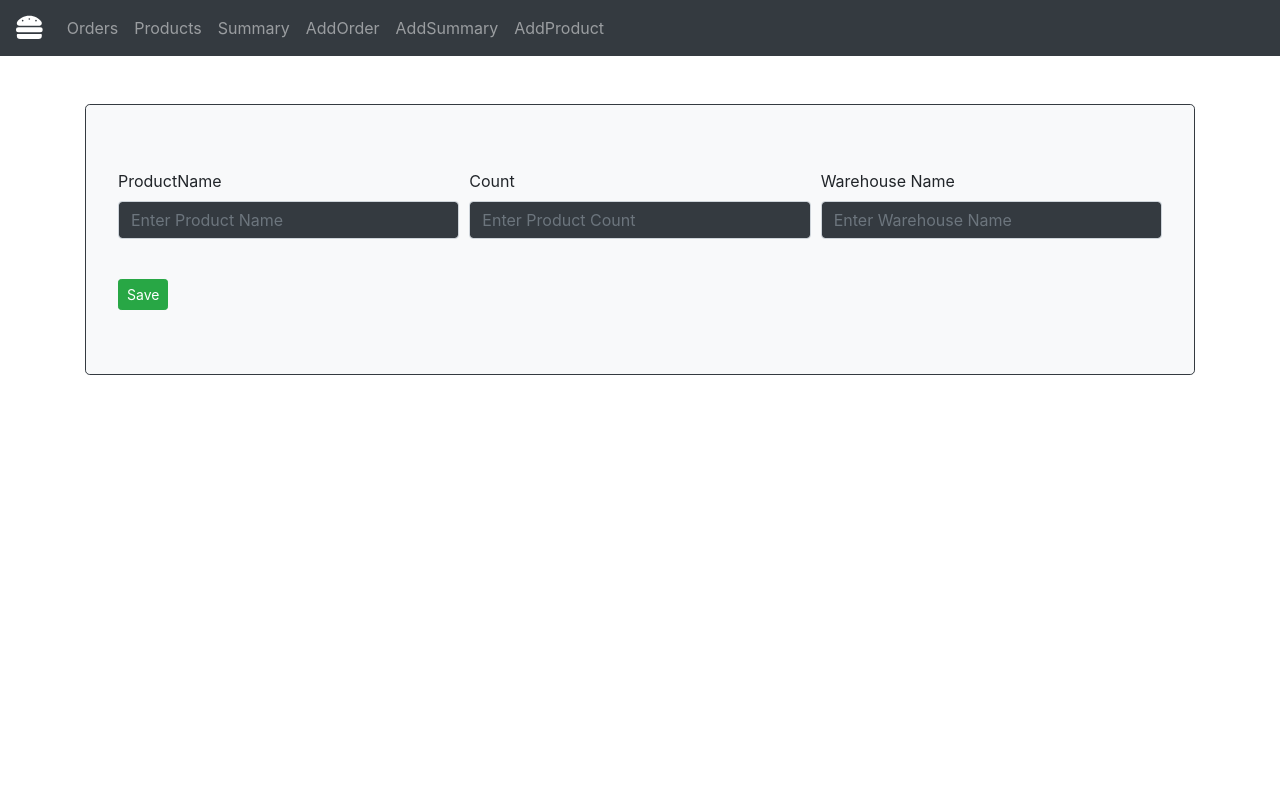
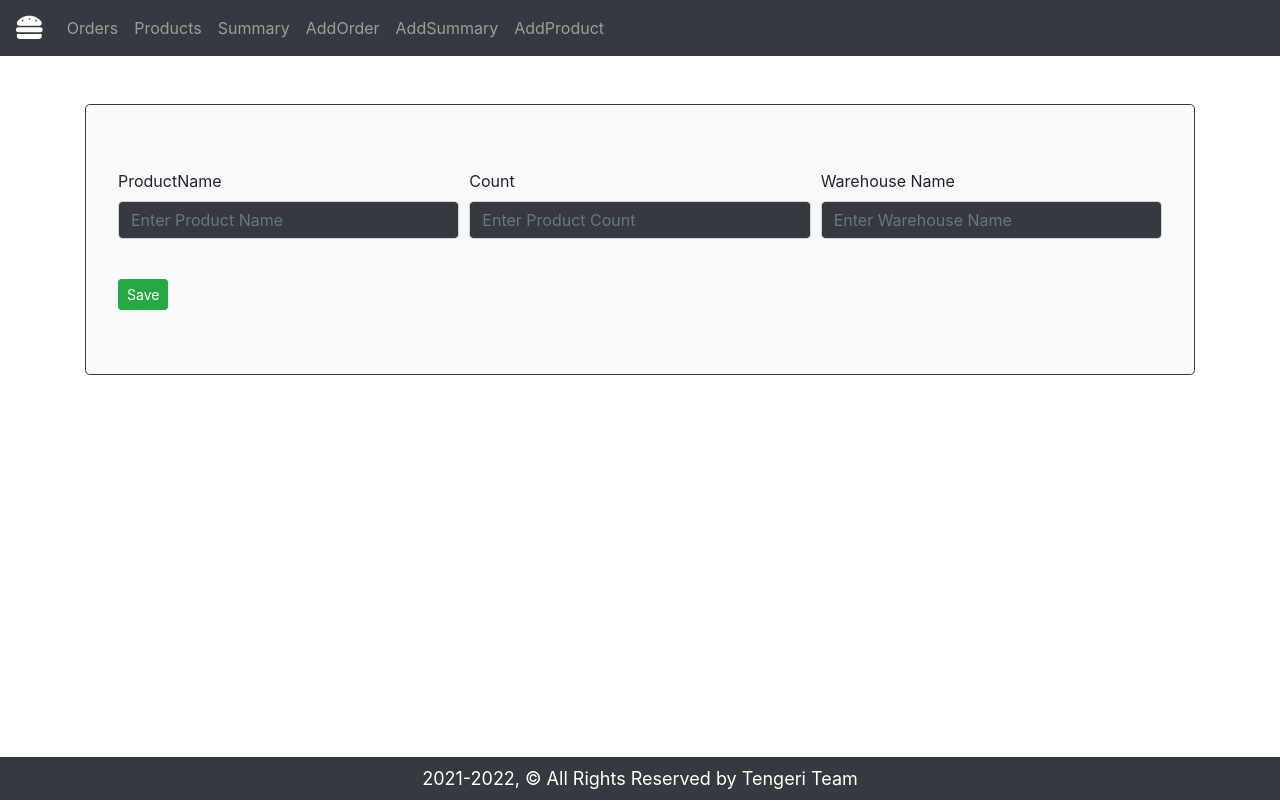
Before and after one commit to Moss4t/AFP_TenGeri, a React (Create React App) app in the folder frontend/: page /createProduct in a window 1280 px wide. Built offline with nearby package versions, Linux system fonts and the light colour scheme.

Commit message:
Footer hozzáadása

```diff
--- a/frontend/src/App.js
+++ b/frontend/src/App.js
@@ -15,19 +15,20 @@ import Summary from "./components/Summary";
 import EditSummary from "./components/EditSummary";
 import EditProduct from "./components/EditProduct";
 import MainScreen from "./components/MainScreen";
+import Footer from "./components/Footer";
 
  class App extends Component {
 
     render(){
-      return(<Router>
+      return(
+          <Router>
           <NavigationBar/>
           <Container>
               <Row>
                   <Col lg={12} className={"margin-top"}>
                       <Switch>
-
                           <Route path="/OrderList" exact component={OrderList}/>
-                          <Route path="/Home" exact component={MainScreen}/>
+                          <Route path={["/Home","/"]} exact component={MainScreen}/>
                           <Route path="/ProductList" exact component={ProductList}/>
                           <Route path="/SummaryList" exact component={SummaryList}/>
                           <Route path="/editOrder/:id" exact component={EditOrder}/>
@@ -41,7 +42,7 @@ import MainScreen from "./components/MainScreen";
                   </Col>
               </Row>
           </Container>
-
+      <Footer/>
       </Router>)
       }
  }
--- /dev/null
+++ b/frontend/src/components/Footer.js
@@ -0,0 +1,20 @@
+import React,{Component} from "react";
+import {Col, Container, Navbar} from "react-bootstrap";
+
+export default class Footer extends Component
+{
+
+
+    render() {
+        let fullYear = new Date().getFullYear();
+        return(
+            <Navbar fixed={"bottom"} bg={"dark"} variant={"dark"}>
+                <Container>
+                        <Col lg={12} className="text-center text-white">
+                            <div style={{'fontSize':'18px'}}>{fullYear}-{fullYear+1}, &copy; All Rights Reserved by Tengeri Team</div>
+                        </Col>
+                </Container>
+            </Navbar>
+        );
+    };
+}
```
